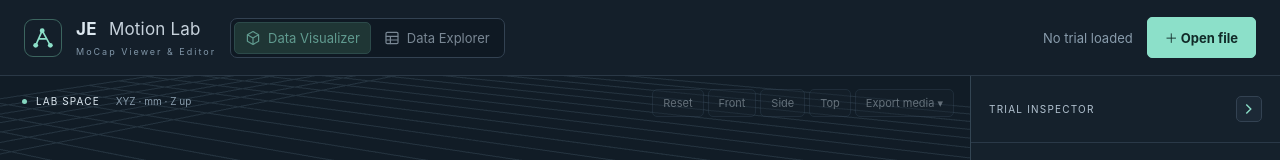
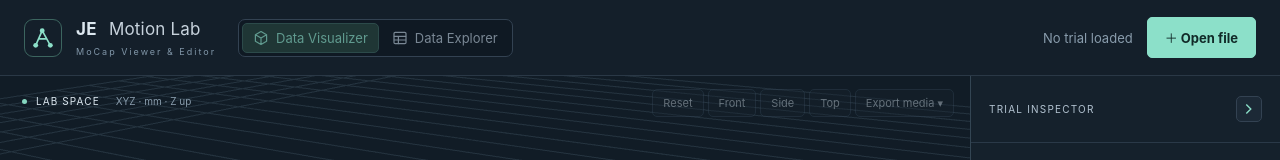
Before and after one commit to JEbbecke/mocap-web-viewer, a React (Vite) app: page / in a window 1280 px wide. Shown: the top 160 px of the page. Built offline with nearby package versions, Linux system fonts and the light colour scheme.

Commit message:
style(ui): refine workspace switcher spacing and typography

```diff
--- a/src/workspace.css
+++ b/src/workspace.css
@@ -50,6 +50,7 @@ header {
 .workspace-nav {
   display: flex;
   flex: none;
+  margin-left: 8px;
   gap: 2px;
   padding: 3px;
   border: 1px solid #334252;
@@ -61,7 +62,7 @@ header {
   align-items: center;
   justify-content: center;
   gap: 7px;
-  padding: 7px 10px;
+  padding: 6px 10px;
   border-color: transparent;
   background: transparent;
   color: #b3c3d1;
@@ -1901,8 +1902,12 @@ footer .privacy-dot {
     gap: 10px;
     padding-inline: 16px;
   }
+  .workspace-nav {
+    margin-left: 0;
+  }
   .workspace-nav button {
     gap: 5px;
+    padding-block: 7px;
     padding-inline: 7px;
     font-size: 12px;
   }
```
Also changed, not shown: 1 other file (tests, documents, lock files or other folders).
